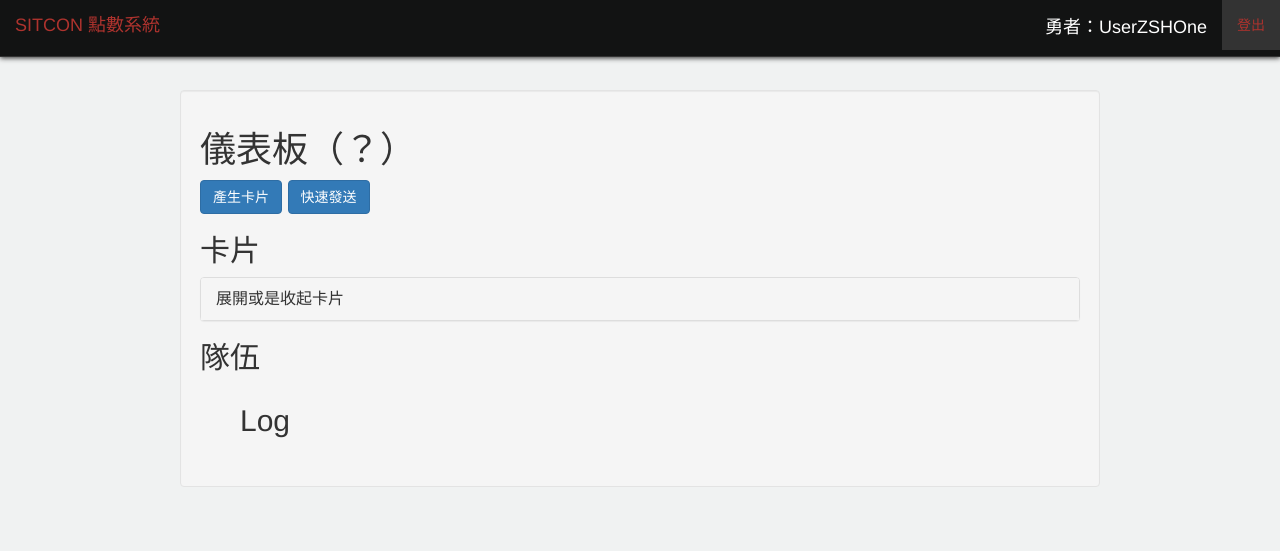
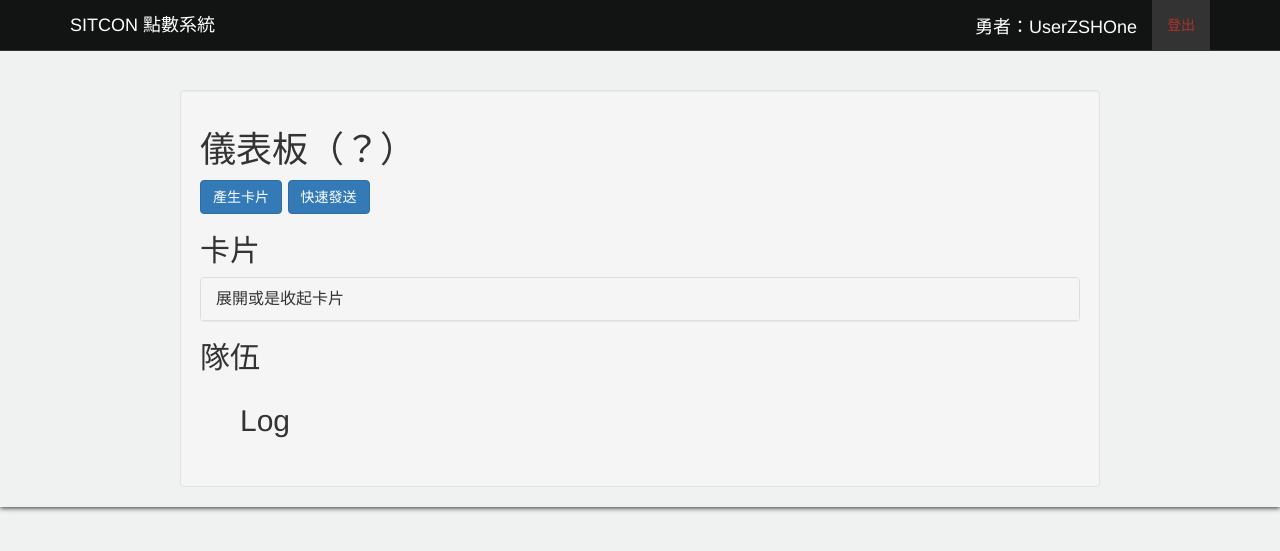
Before and after one commit to sitcon-tw/arcane, a Django app: page /staff/ in a window 1280 px wide. Shown: the top 551 px of the page. Run offline with Django 3.2, Linux system fonts and the light colour scheme; the visitor is signed in with stand-in values (Sample User, id 1); data that the repository does not hold is empty; some libraries are stand-ins or nearby versions.

Commit message:
(WIP) navbar

```diff
--- a/app/templates/topbar.html
+++ b/app/templates/topbar.html
@@ -2,22 +2,28 @@
 <html>
   <body>
     <nav class="navbar navbar-default navbar-fixed-top" role="navigation">
-      <div class="navbar-header">
-        <button type="button" class="navbar-toggle collapsed" data-toggle="collapse" data-target="#navbar-collapse">
-          <span class="icon-bar"></span>
-          <span class="icon-bar"></span>
-          <span class="icon-bar"></span>
-        </button>
+      <div class="container">
+        <div class="navbar-header pull-left">
           <a class="navbar-brand" href=/#>SITCON 點數系統</a>
         </div>
         {% if request.user.is_authenticated %}
         <div class="collapse navbar-collapse pull-right" id="navbar-collapse">
           <ul class="nav navbar-nav" style="text-align: right;">
-          <li class="navbar-text" style="font-size: 18px;">勇者：{{ user.last_name }}ZSHOne</li>
             <li class="active"><a href="{% url 'logout' %}">登出</a></li>
           </ul>
         </div>
+        <div class="navbar-header pull-right">
+          <ul class="nav pull-left" >
+            <li class="navbar-text" style="font-size: 18px;">勇者：{{ user.last_name }}ZSHOne</li>
+          </ul>
+          <button type="button" class="navbar-toggle collapsed" data-toggle="collapse" data-target="#navbar-collapse" style="margin-left: 15px;">
+            <span class="icon-bar"></span>
+            <span class="icon-bar"></span>
+            <span class="icon-bar"></span>
+          </button>
+        </div>
         {% endif %}
+      </div>
     </nav>
 
 
--- a/assets/css/global.css
+++ b/assets/css/global.css
@@ -1,11 +1,14 @@
 body {
   background-color: #f0f2f2;
   height=100%;
+  box-shadow: 0 1px 5px #2d2d2d;
 }
 .navbar-default {
   background-color: #121313;
   border-color: #333333;
-  box-shadow: 0 1px 5px #2d2d2d;
+}
+.navbar-text {
+  margin-bottom: 0px;
 }
 .navbar-default .navbar-brand {
   color: #ffffff;
```
Lines whose indentation alone changed are shown as unchanged.
